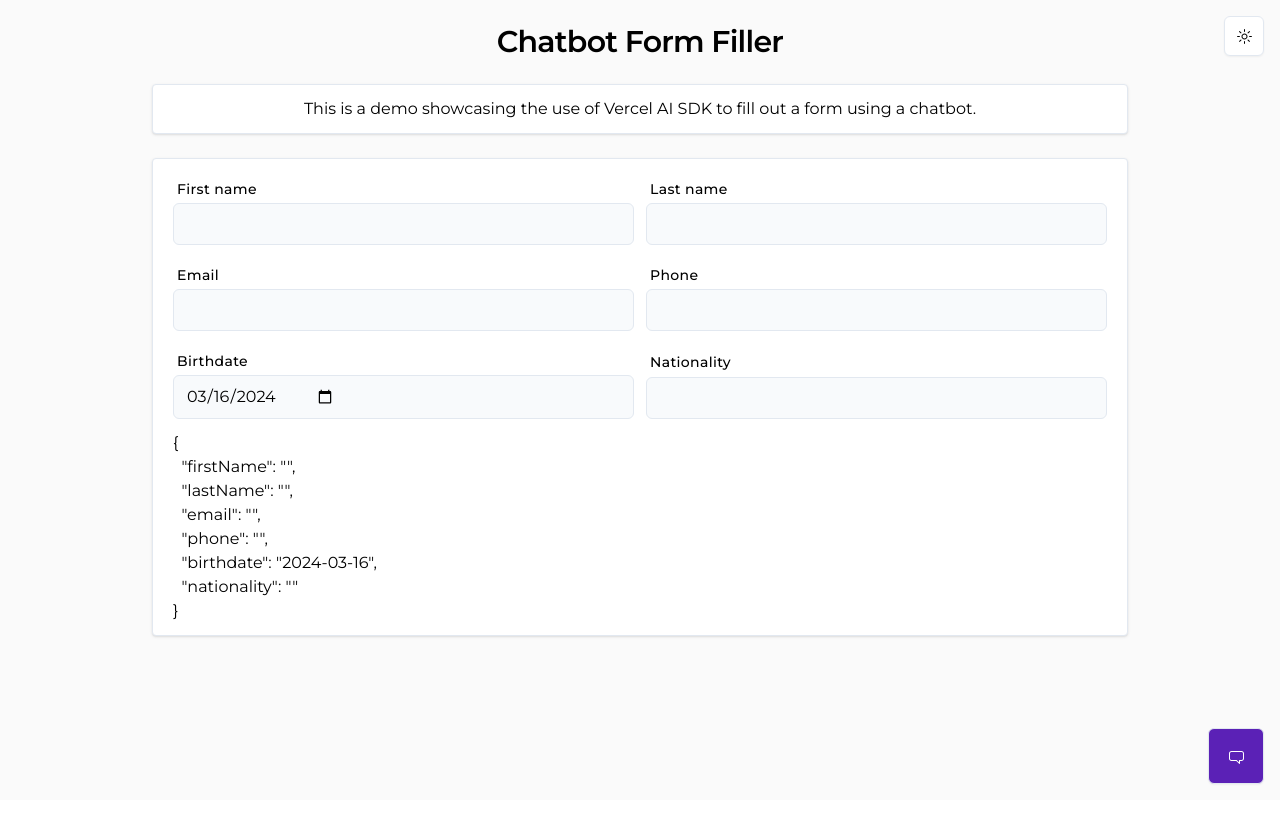
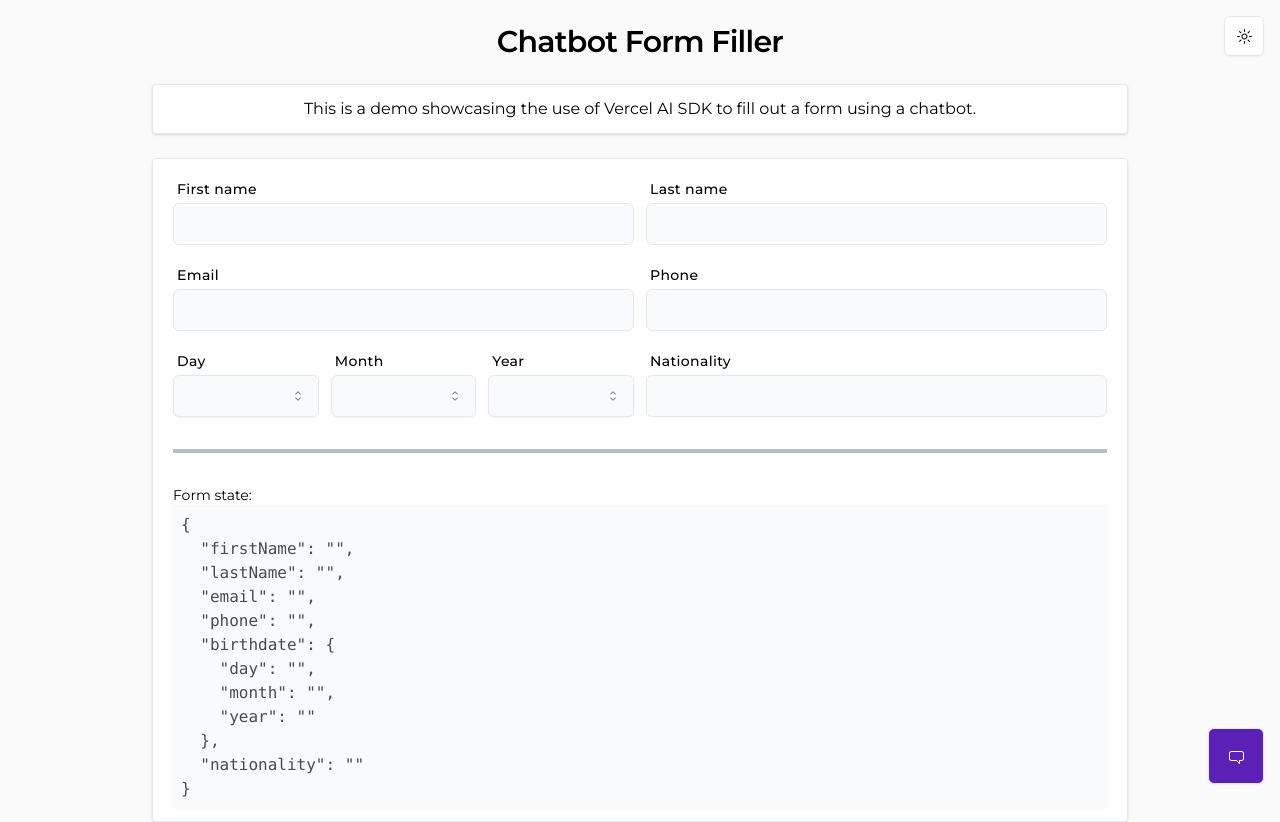
Before and after one commit to brdebr/chatbot-form-filler, a Next.js app: page / in a window 1280 px wide. Before the commit the page ends 800 px from the top, so only its background shows below. Built offline with nearby package versions, Linux system fonts and the light colour scheme.

Commit message:
Decent checkpoint

```diff
--- a/app/components/FormToFill.tsx
+++ b/app/components/FormToFill.tsx
@@ -2,8 +2,53 @@
 import { Card } from "@/components/ui/card";
 import { InputWithLabel } from "@/components/ui/input";
 import { cn } from "@/lib/utils";
-import { useCallback, useState } from "react";
+import { useCallback, useId, useState } from "react";
 import { theme_styles } from "../style-constants";
+import { Select, SelectContent, SelectGroup, SelectItem, SelectLabel, SelectTrigger, SelectValue } from "@/components/ui/select";
+
+const days = Array.from({ length: 31 }, (_, i) => `${i + 1}`);
+const months = Array.from({ length: 12 }, (_, i) => `${i + 1}`);
+const years = Array.from({ length: 100 }, (_, i) => `${2020 - i}`);
+
+function leftPadZero(num: string) {
+  return num.length === 1 ? `0${num}` : num;
+}
+
+type DateSelectorProps = {
+  name: string;
+  values: string[];
+  value: string;
+  setValue: (value: string) => void;
+};
+
+function DateSelector({ value, setValue, name, values }: DateSelectorProps) {
+  const accessibilityId = useId();
+  return (
+    <div className={cn('grid w-full items-center gap-1')}>
+      <label className={cn(`
+        ${theme_styles.default_text_color}
+        font-medium
+        tracking-wide
+        text-sm
+        pl-1
+      `)} htmlFor={accessibilityId}>
+        {name}
+      </label>
+      <Select onValueChange={setValue} value={value}>
+        <SelectTrigger className="w-full">
+          <SelectValue />
+        </SelectTrigger>
+        <SelectContent>
+          {values.map((value) => (
+            <SelectItem key={value} value={value}>
+              {leftPadZero(value)}
+            </SelectItem>
+          ))}
+        </SelectContent>
+      </Select>
+    </div>
+  );
+}
 
 export function FormToFill() {
   const [formState, setFormState] = useState({
@@ -11,11 +56,11 @@ export function FormToFill() {
     lastName: '',
     email: '',
     phone: '',
-    birthdate:
-      new Date().toISOString().split
-      ('T')[
-        0
-      ],
+    birthdate: {
+      day: '',
+      month: '',
+      year: '',
+    },
     nationality: '',
   });
 
@@ -25,6 +70,17 @@ export function FormToFill() {
       [e.target.name]: e.target.value,
     });
   }, [formState]);
+
+  const handleDateChange = useCallback((value: string, key: keyof typeof formState['birthdate']) => {
+    setFormState({
+      ...formState,
+      birthdate: {
+        ...formState.birthdate,
+        [key]: value,
+      },
+    });
+  }, [formState]);
+
 
   return (
     <Card className={cn(`
@@ -44,10 +100,22 @@ export function FormToFill() {
         <InputWithLabel onChange={handleInputChange} value={formState.phone} name="phone" type='phone' aria-label='Phone' />
       </div>
       <div className='flex gap-3 mt-2'>
-        <InputWithLabel onChange={handleInputChange} value={formState.birthdate} name="birthdate" type='date' className='' aria-label='Birthdate' />
-        <InputWithLabel onChange={handleInputChange} value={formState.nationality} name="nationality" type='text' className=' max-w-lg' aria-label='Nationality' />
+        <div className="flex gap-3 w-1/2">
+          <DateSelector name="Day" values={days} value={formState.birthdate.day} setValue={(value) => handleDateChange(value, 'day')} />
+          <DateSelector name="Month" values={months} value={formState.birthdate.month} setValue={(value) => handleDateChange(value, 'month')} />
+          <DateSelector name="Year" values={years} value={formState.birthdate.year} setValue={(value) => handleDateChange(value, 'year')} />
+        </div>
+        <div className="flex gap-3 w-1/2">
+          <InputWithLabel onChange={handleInputChange} value={formState.nationality} name="nationality" type='text' className=' max-w-lg' aria-label='Nationality' />
+        </div>
       </div>
-      <div className="whitespace-pre-wrap">{JSON.stringify(formState, null, 2)}</div>
+      <hr className="my-5 border-2 border-blue-950 dark:border-blue-800 border-opacity-30 dark:border-opacity-40"/>
+      <div>
+        <div className="text-sm">
+          Form state:
+        </div>
+        <div className={cn("whitespace-pre font-mono p-2 text-opacity-70", theme_styles.default_input_bg, theme_styles.default_text_color)}>{JSON.stringify(formState, null, 2)}</div>
+      </div>
     </Card>
   )
 }
--- a/app/style-constants.ts
+++ b/app/style-constants.ts
@@ -16,6 +16,15 @@ const theme_styles = /*ui*/ {
   default_text_size: `
     text-sm lg:text-base
   ` as const,
+  default_input_border: `
+    border
+    border-slate-200
+    dark:border-slate-800
+    outline-none
+  ` as const,
+  default_input_bg: `
+    bg-slate-50 dark:bg-slate-800
+  ` as const,
 }
 
 export { theme_styles }
--- a/components/ui/input.tsx
+++ b/components/ui/input.tsx
@@ -22,12 +22,9 @@ const inputVariants = cva(`
   px-3 py-2
   rounded-md
 
-  border
-  border-slate-200
-  dark:border-slate-800
-  outline-none
+  ${theme_styles.default_input_border}
 
-  bg-slate-50 dark:bg-slate-800
+  ${theme_styles.default_input_bg}
   ${theme_styles.default_text_color}
   transition-all
   duration-500
--- a/components/ui/select.tsx
+++ b/components/ui/select.tsx
@@ -10,6 +10,7 @@ import {
 import * as SelectPrimitive from "@radix-ui/react-select"
 
 import { cn } from "@/lib/utils"
+import { theme_styles } from "@/app/style-constants"
 
 const Select = SelectPrimitive.Root
 
@@ -24,7 +25,40 @@ const SelectTrigger = React.forwardRef<
   <SelectPrimitive.Trigger
     ref={ref}
     className={cn(
-      "flex h-9 w-full items-center justify-between whitespace-nowrap rounded-md border border-slate-200 bg-transparent px-3 py-2 text-sm shadow-sm ring-offset-white placeholder:text-slate-500 focus:outline-none focus:ring-1 focus:ring-slate-950 disabled:cursor-not-allowed disabled:opacity-50 [&>span]:line-clamp-1 dark:border-slate-800 dark:ring-offset-slate-950 dark:placeholder:text-slate-400 dark:focus:ring-slate-300",
+      `
+      flex
+      items-center justify-between
+      h-[42px]
+      w-full
+      px-3 py-2
+      whitespace-nowrap
+      rounded-md
+
+      ${theme_styles.default_input_border}
+
+      ${theme_styles.default_input_bg}
+      ${theme_styles.default_text_color}
+
+      transition-all
+      duration-500
+
+      text-sm
+      shadow-sm
+      ring-offset-white
+
+      placeholder:text-slate-500
+      dark:placeholder:text-slate-400
+
+      focus:outline-none
+      focus:ring-1
+      focus:ring-blue-800
+      dark:focus:ring-sky-700
+      dark:ring-offset-slate-950
+
+      disabled:cursor-not-allowed
+      disabled:opacity-50
+      [&>span]:line-clamp-1
+      `,
       className
     )}
     {...props}
```
